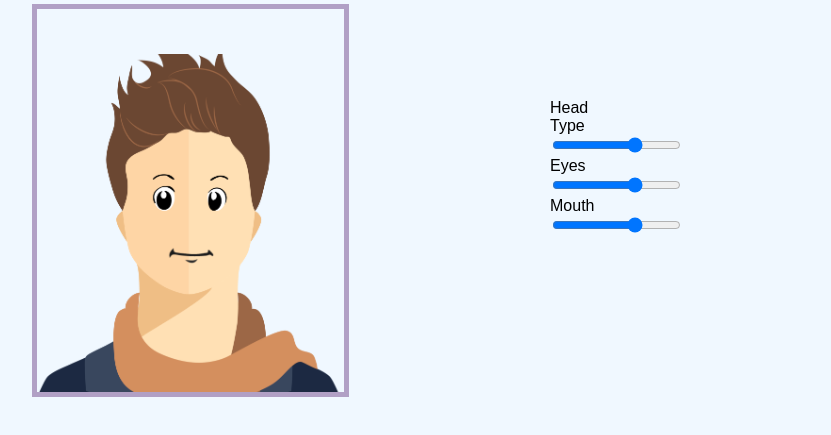
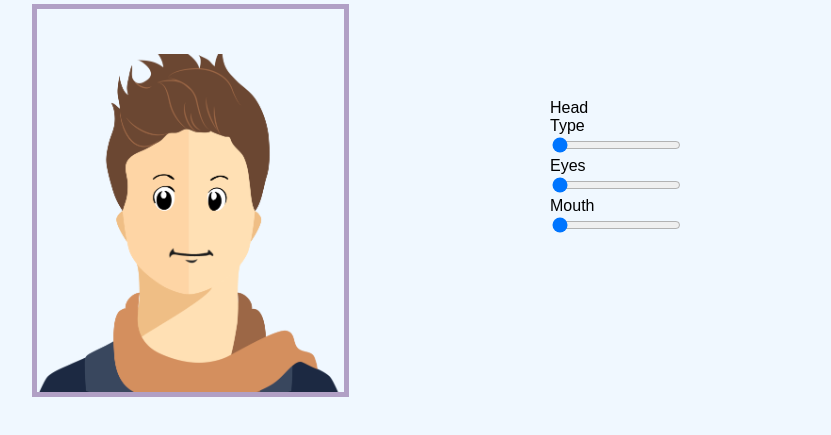
Before and after one commit to gondolin2/trois, a plain HTML site: page index.html in a window 1280 px wide. Shown: the part 77-512 px from the top of the page, without its empty margins (224-1055 px from the left). Drawn offline with Linux system fonts and the light colour scheme.

Commit message:
changed default slider value

```diff
--- a/index.html
+++ b/index.html
@@ -21,13 +21,13 @@
     </div>
     <div class="sliders">
         <label for="head">Head Type</label>
-        <input type="range" id="head" min="1" max="4">
+        <input type="range" id="head" min="1" max="4" value="1">
         <br>
         <label for="eyes">Eyes</label>
-        <input type="range" id="eyes" min="1" max="4">
+        <input type="range" id="eyes" min="1" max="4" value="1">
         <br>
         <label for="mouth">Mouth</label>
-        <input type="range" id="mouth" min="1" max="4">
+        <input type="range" id="mouth" min="1" max="4" value="1">
     </div>
 
     <script>
```
